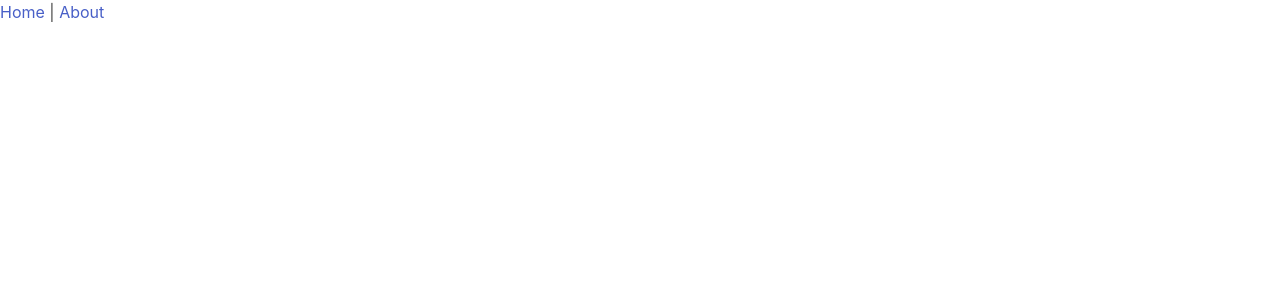
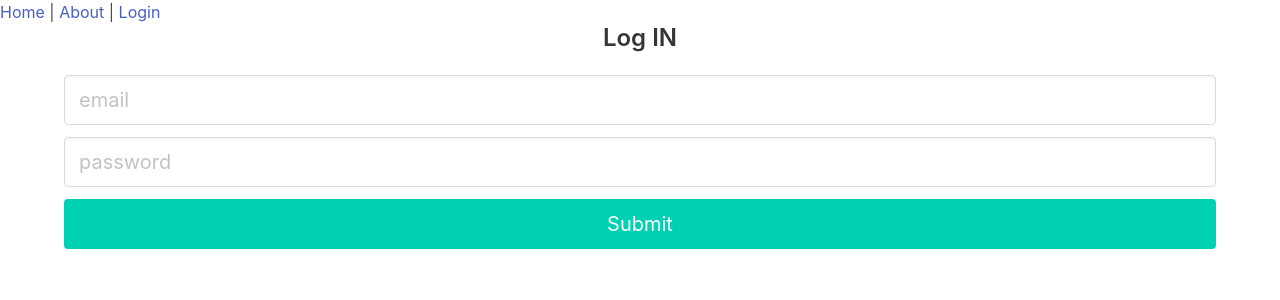
Before and after one commit to moreorover/sweethair-frontend, a Vue app: page /login in a window 1280 px wide. Before the commit this address had no page. Shown: the top 300 px of the page. Built offline with nearby package versions, Linux system fonts and the light colour scheme.

Commit message:
Login component

```diff
--- a/src/App.vue
+++ b/src/App.vue
@@ -1,7 +1,8 @@
 <template>
   <div id="nav">
     <router-link to="/">Home</router-link> |
-    <router-link to="/about">About</router-link>
+    <router-link to="/about">About</router-link> |
+    <router-link to="/Login">Login</router-link>
   </div>
   <router-view />
 </template>
--- a/src/router/index.ts
+++ b/src/router/index.ts
@@ -1,5 +1,7 @@
 import { createRouter, createWebHistory, RouteRecordRaw } from "vue-router";
-import Home from "../views/Home.vue";
+import Home from "@/views/Home.vue";
+import About from "@/views/About.vue";
+import Login from "@/views/Login.vue";
 
 const routes: Array<RouteRecordRaw> = [
   {
@@ -10,11 +12,12 @@ const routes: Array<RouteRecordRaw> = [
   {
     path: "/about",
     name: "About",
-    // route level code-splitting
-    // this generates a separate chunk (about.[hash].js) for this route
-    // which is lazy-loaded when the route is visited.
-    component: () =>
-      import(/* webpackChunkName: "about" */ "../views/About.vue"),
+    component: About,
+  },
+  {
+    path: "/login",
+    name: "Login",
+    component: Login,
   },
 ];
 
--- /dev/null
+++ b/src/views/Login.vue
@@ -0,0 +1,51 @@
+<template>
+  <div class="container has-text-centered">
+    <h1 class="title is-4">Log IN</h1>
+    <form @submit.prevent="onSubmit">
+      <div class="field">
+        <div class="control">
+          <input
+            v-model="email"
+            type="email"
+            class="input is-medium"
+            placeholder="email"
+          />
+        </div>
+      </div>
+      <div class="field">
+        <div class="control">
+          <input
+            v-model="password"
+            type="password"
+            class="input is-medium"
+            placeholder="password"
+          />
+        </div>
+      </div>
+      <button class="button is-block is-primary is-fullwidth is-medium">
+        Submit
+      </button>
+    </form>
+  </div>
+</template>
+
+<script lang="ts">
+import { defineComponent, ref } from "vue";
+
+export default defineComponent({
+  name: "Login",
+  setup() {
+    const email = ref("");
+    const password = ref("");
+
+    const onSubmit = () => {
+      // TODO login and redirect
+      console.log("submit");
+    };
+
+    return { email, password, onSubmit };
+  },
+});
+</script>
+
+<style></style>
```
